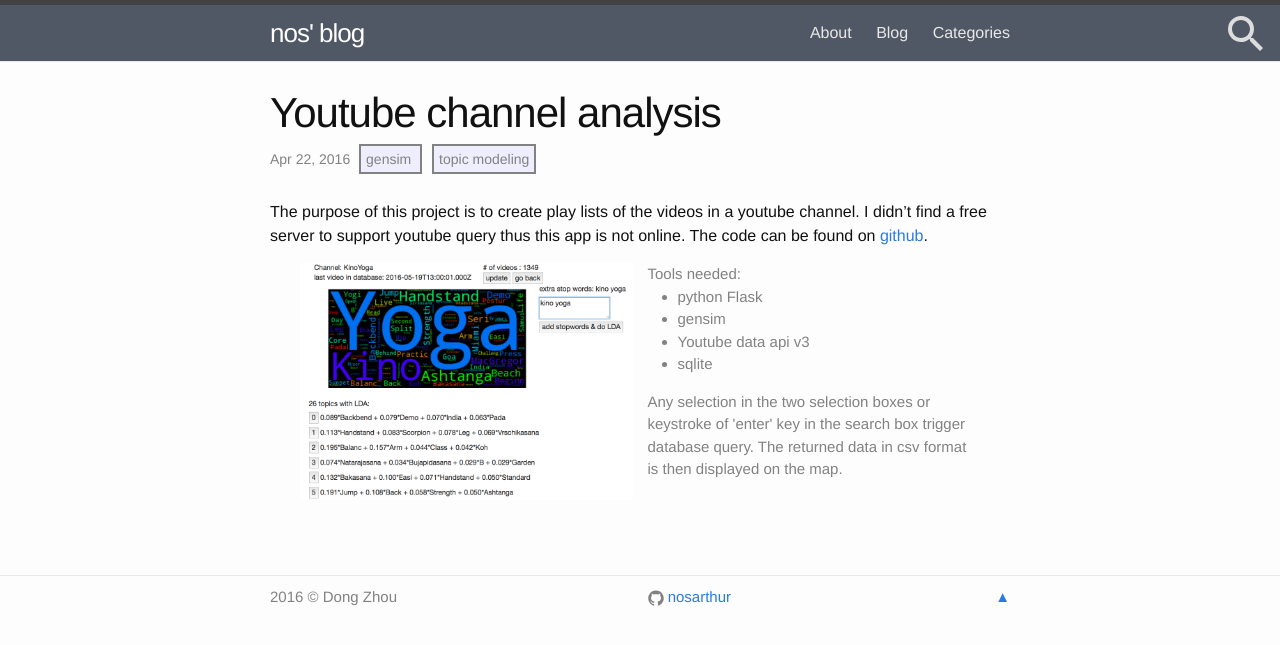
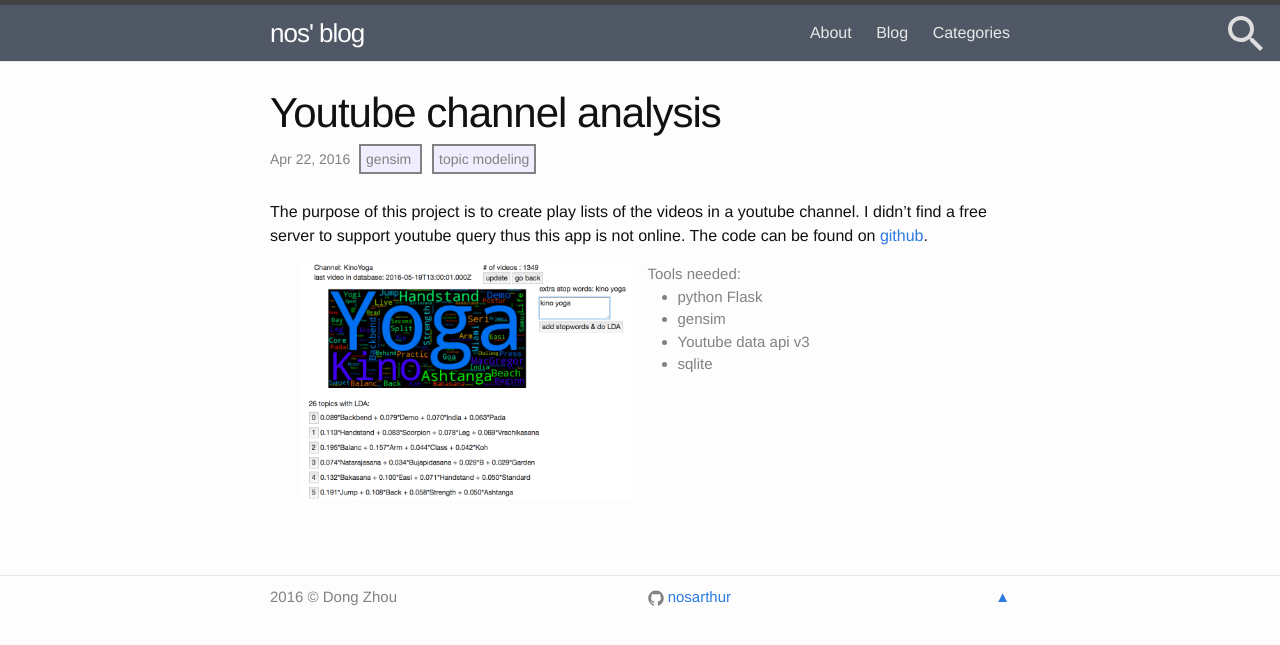
Before and after one commit to nosarthur/nosarthur.github.io, a Jekyll site: the page built from _posts/2016-04-21-youtube.md, in a window 1280 px wide. Shown: the top 645 px of the page. Built offline with Jekyll 4.4.1, drawn with Linux system fonts in a browser that asks for light colours; comment, search, counter and statistics services are not loaded.

Commit message:
clean up

```diff
--- a/_posts/2016-04-21-youtube.md
+++ b/_posts/2016-04-21-youtube.md
@@ -23,8 +23,6 @@ The code can be found  on [github][git].
       <li>Youtube data api v3</li>
       <li>sqlite</li>
       </ul>
-      Any selection in the two selection boxes or keystroke of 'enter' key in the search box trigger database query.
-      The returned data in csv format is then displayed on the map.
       </div>
     </div>
   </div>
```
